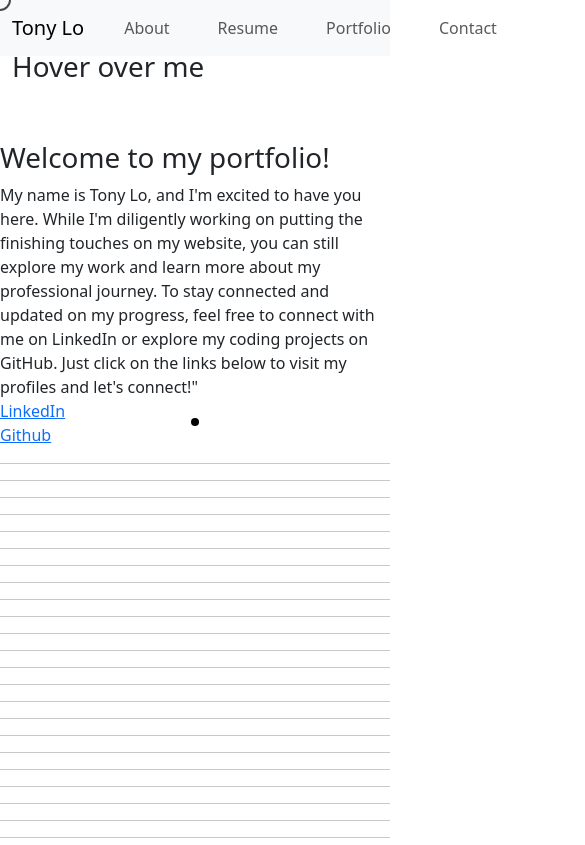
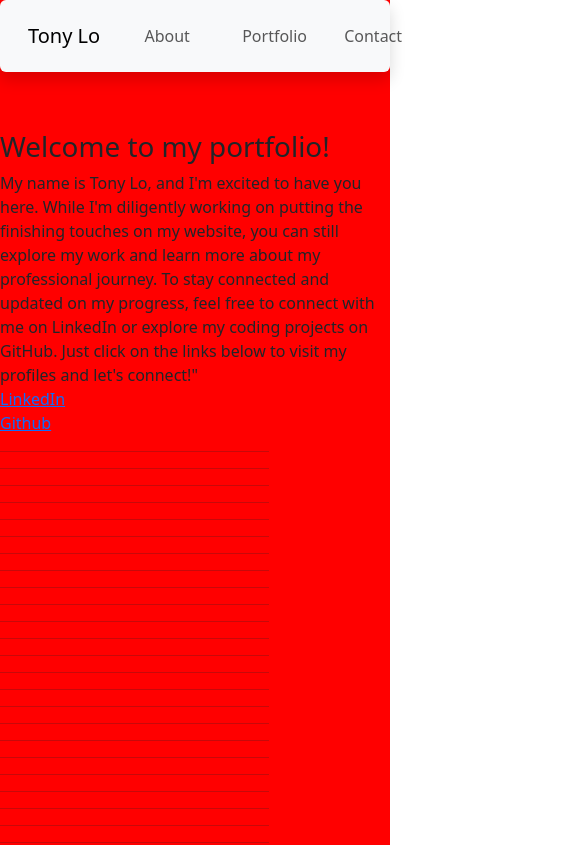
Before and after one commit to tonyhylo/Portfolio, a React (Create React App) app: page / in a window 390 px wide. Shown: the top 845 px of the page, 585 px wide, since content can reach past the window. Built offline with nearby package versions, Linux system fonts and the light colour scheme.

Commit message:
Made footer hidden behind content

```diff
--- a/package.json
+++ b/package.json
@@ -8,6 +8,7 @@
     "@testing-library/user-event": "^13.5.0",
     "bcrypt": "^5.0.1",
     "bootstrap": "^5.3.2",
+    "bootstrap-icons": "^1.11.1",
     "dotenv": "^16.0.1",
     "express": "^4.18.1",
     "firebase": "^10.4.0",
--- a/src/components/NavBar/NavBar.jsx
+++ b/src/components/NavBar/NavBar.jsx
@@ -1,10 +1,18 @@
-import { useState, useEffect } from "react";
+import { useState, useEffect, useContext } from "react";
+import { MouseContext } from "../../context/mouse-context";
 
 export default function NavBar() {
+  const { cursorType, cursorChangeHandler } = useContext(MouseContext);
   return (
-    <nav class="navbar navbar-expand bg-body-tertiary fixed-top">
+    <nav class="navbar navbar-expand bg-body-tertiary fixed-top shadow p-3 mb-5 bg-body-tertiary rounded">
       <div class="container-fluid">
-        <a class="navbar-brand" href="#home">
+        <a
+          class="navbar-brand"
+          href="#home"
+          onMouseEnter={() => cursorChangeHandler("hovered")}
+          onMouseLeave={() => cursorChangeHandler("")}
+          onClick={() => cursorChangeHandler("clicked")}
+        >
           Tony Lo
         </a>
         {/* <button
@@ -19,12 +27,15 @@
           <span class="navbar-toggler-icon"></span>
         </button> */}
         <div class="collapse navbar-collapse" id="navbarNavAltMarkup">
-          <div class="navbar-nav nav-fill ms-auto">
+          <div
+            class="navbar-nav nav-fill ms-auto"
+            onMouseEnter={() => cursorChangeHandler("hovered")}
+            onMouseLeave={() => cursorChangeHandler("")}
+            onClick={() => cursorChangeHandler("clicked")}
+            onMouseOut={() => cursorChangeHandler("hovered")}
+          >
             <a class="nav-link mx-3" href="#about">
               About
-            </a>
-            <a class="nav-link mx-3" href="#resume">
-              Resume
             </a>
             <a class="nav-link mx-3" href="#portfolio">
               Portfolio
--- a/src/index.css
+++ b/src/index.css
@@ -156,7 +156,7 @@
 }
 
 main, #about, #portfolio, #resume, #contact {
-  padding-top: 50px;
+  padding-top: 65px;
 }
 
 .nav-link:hover {
@@ -166,44 +166,48 @@
 }
 
 .nav-link {
-  padding: 20px
+  width:70px
 }
 
-.ring {
-  position: fixed;
-  top: 0;
-  left: 0;
-  width: 22px;
-  height: 22px;
-  border: 2px solid rgba(31, 30, 30, 0.808);
-  border-radius: 100%;
-  transform: translate(-50%, -50%);
-  -webkit-transition-duration: 100ms;
-  transition-duration: 100ms;
-  -webkit-transition-timing-function: ease-out;
-  transition-timing-function: ease-out;
-  will-change: width, height, transform, border;
-  z-index: 999;
-  pointer-events: none;
+.icons {
+  color: black;
+  margin: 0 1% 0 1%;
 }
 
-.dot {
-  position: fixed;
-  top: 50%;
-  left: 50%;
-  width: 8px;
-  height: 8px;
-  background-color: black;
-  border-radius: 100%;
-  transform: translate(-50%, -50%);
-  z-index: 999;
-  pointer-events: none;
+.icons:hover {
+  color: white;
 }
 
+.icons-footer {
+  text-align: center;
+}
 
+hr {
+  width: 69%;
+  border-color: white;
+  opacity: 1;
+}
 
+.tl-footer {
+  background-color: rgb(85, 85, 190);
+  padding: 1.5% 0 0.1% 0;
+}
 
+main {
+  z-index: 1;
+  margin-bottom: 33%;
+  background-color: red;
+  min-height: 200vh;
+}
 
+.hidden-footer {
+  z-index: -1;
+  background-color: white;
+  position: fixed;
+  bottom: 30%;
+  width: 100%;
+  height: 200px;
+}
 
 
 
--- a/src/pages/App/App.jsx
+++ b/src/pages/App/App.jsx
@@ -11,15 +11,6 @@
   return (
     <main className="App">
       <Cursor />
-      <div className="container">
-        <div
-          onMouseEnter={() => cursorChangeHandler("hovered")}
-          onMouseLeave={() => cursorChangeHandler("")}
-        >
-          <h1>Hover over me</h1>
-        </div>
-      </div>
-      <div className="container" style={{ background: "peachpuff" }}></div>
       <NavBar />
       <PortfolioPage />
     </main>
--- a/src/pages/PortfolioPage/PortfolioPage.jsx
+++ b/src/pages/PortfolioPage/PortfolioPage.jsx
@@ -1,8 +1,11 @@
 // import './MenuList.css';
 // import MenuListItem from '../MenuListItem/MenuListItem';
 import "./PortfolioPage.css";
+import { useState, useEffect, useContext } from "react";
+import { MouseContext } from "../../context/mouse-context";
 
 export default function PortfolioPage() {
+  const { cursorType, cursorChangeHandler } = useContext(MouseContext);
   return (
     <>
       <main id="home">
@@ -16,12 +19,20 @@
           Just click on the links below to visit my profiles and let's connect!"
         </div>
         <div>
-          <a href="https://www.linkedin.com/in/tonyhongyaulo/" target="_blank" rel="noopener noreferrer">
+          <a
+            href="https://www.linkedin.com/in/tonyhongyaulo/"
+            target="_blank"
+            rel="noopener noreferrer"
+          >
             LinkedIn
           </a>
         </div>
         <div>
-          <a target="_blank" href="https://github.com/tonyhylo" rel="noopener noreferrer">
+          <a
+            target="_blank"
+            href="https://github.com/tonyhylo"
+            rel="noopener noreferrer"
+          >
             Github
           </a>
         </div>
@@ -150,70 +161,6 @@
         <hr />
         <hr />
         <hr />
-        <div id="resume">
-          <h1>Resume</h1>
-        </div>
-        <hr />
-        <hr />
-        <hr />
-        <hr />
-        <hr />
-        <hr />
-        <hr />
-        <hr />
-        <hr />
-        <hr />
-        <hr />
-        <hr />
-        <hr />
-        <hr />
-        <hr />
-        <hr />
-        <hr />
-        <hr />
-        <hr />
-        <hr />
-        <hr />
-        <hr />
-        <hr />
-        <hr />
-        <hr />
-        <hr />
-        <hr />
-        <hr />
-        <hr />
-        <hr />
-        <hr />
-        <hr />
-        <hr />
-        <hr />
-        <hr />
-        <hr />
-        <hr />
-        <hr />
-        <hr />
-        <hr />
-        <hr />
-        <hr />
-        <hr />
-        <hr />
-        <hr />
-        <hr />
-        <hr />
-        <hr />
-        <hr />
-        <hr />
-        <hr />
-        <hr />
-        <hr />
-        <hr />
-        <hr />
-        <hr />
-        <hr />
-        <hr />
-        <hr />
-        <hr />
-        <hr />
         <div id="portfolio">
           <h1>Portfolio</h1>
         </div>
@@ -278,71 +225,159 @@
         <hr />
         <hr />
         <hr />
-        <div id="contact">
+        <div>
+          helloooooooooooooooooooooooooooooooooooooooooooooooooooooooooooooooooooooooooooooooooooooo
+        </div>
+        <div>
+          helloooooooooooooooooooooooooooooooooooooooooooooooooooooooooooooooooooooooooooooooooooooo
+        </div>
+        <div>
+          helloooooooooooooooooooooooooooooooooooooooooooooooooooooooooooooooooooooooooooooooooooooo
+        </div>
+        <div>
+          helloooooooooooooooooooooooooooooooooooooooooooooooooooooooooooooooooooooooooooooooooooooo
+        </div>
+        <div>
+          helloooooooooooooooooooooooooooooooooooooooooooooooooooooooooooooooooooooooooooooooooooooo
+        </div>
+        <div>
+          helloooooooooooooooooooooooooooooooooooooooooooooooooooooooooooooooooooooooooooooooooooooo
+        </div>
+        <div>
+          helloooooooooooooooooooooooooooooooooooooooooooooooooooooooooooooooooooooooooooooooooooooo
+        </div>
+        <div>
+          helloooooooooooooooooooooooooooooooooooooooooooooooooooooooooooooooooooooooooooooooooooooo
+        </div>
+        <div>
+          helloooooooooooooooooooooooooooooooooooooooooooooooooooooooooooooooooooooooooooooooooooooo
+        </div>
+        <div id="contact"></div>
+      </main>
+      <div class="hidden-footer">
+        <div>
           <h1>Contact</h1>
         </div>
-        <hr />
-        <hr />
-        <hr />
-        <hr />
-        <hr />
-        <hr />
-        <hr />
-        <hr />
-        <hr />
-        <hr />
-        <hr />
-        <hr />
-        <hr />
-        <hr />
-        <hr />
-        <hr />
-        <hr />
-        <hr />
-        <hr />
-        <hr />
-        <hr />
-        <hr />
-        <hr />
-        <hr />
-        <hr />
-        <hr />
-        <hr />
-        <hr />
-        <hr />
-        <hr />
-        <hr />
-        <hr />
-        <hr />
-        <hr />
-        <hr />
-        <hr />
-        <hr />
-        <hr />
-        <hr />
-        <hr />
-        <hr />
-        <hr />
-        <hr />
-        <hr />
-        <hr />
-        <hr />
-        <hr />
-        <hr />
-        <hr />
-        <hr />
-        <hr />
-        <hr />
-        <hr />
-        <hr />
-        <hr />
-        <hr />
-        <hr />
-        <hr />
-        <hr />
-        <hr />
-        <hr />
-      </main>
+        <div class="mb-3">
+          <label for="exampleFormControlInput1" class="form-label">
+            <svg
+              xmlns="http://www.w3.org/2000/svg"
+              width="16"
+              height="16"
+              fill="currentColor"
+              class="bi bi-person-fill"
+              viewBox="0 0 16 16"
+            >
+              <path d="M3 14s-1 0-1-1 1-4 6-4 6 3 6 4-1 1-1 1H3Zm5-6a3 3 0 1 0 0-6 3 3 0 0 0 0 6Z" />
+            </svg>
+            Name
+          </label>
+          <input
+            type="text"
+            class="form-control"
+            id="exampleFormControlInput1"
+            placeholder="Your name"
+            onMouseEnter={() => cursorChangeHandler("hovered")}
+            onMouseLeave={() => cursorChangeHandler("")}
+            onClick={() => cursorChangeHandler("clicked")}
+            onMouseOut={() => cursorChangeHandler("hovered")}
+          ></input>
+          <label for="exampleFormControlInput1" class="form-label">
+            <svg
+              xmlns="http://www.w3.org/2000/svg"
+              width="16"
+              height="16"
+              fill="currentColor"
+              class="bi bi-envelope-fill"
+              viewBox="0 0 16 16"
+            >
+              <path d="M.05 3.555A2 2 0 0 1 2 2h12a2 2 0 0 1 1.95 1.555L8 8.414.05 3.555ZM0 4.697v7.104l5.803-3.558L0 4.697ZM6.761 8.83l-6.57 4.027A2 2 0 0 0 2 14h12a2 2 0 0 0 1.808-1.144l-6.57-4.027L8 9.586l-1.239-.757Zm3.436-.586L16 11.801V4.697l-5.803 3.546Z" />
+            </svg>
+            Email Address
+          </label>
+          <input
+            type="email"
+            class="form-control"
+            id="exampleFormControlInput1"
+            placeholder="email@example.com"
+            onMouseEnter={() => cursorChangeHandler("hovered")}
+            onMouseLeave={() => cursorChangeHandler("")}
+            onClick={() => cursorChangeHandler("clicked")}
+            onMouseOut={() => cursorChangeHandler("hovered")}
+          ></input>
+        </div>
+        <div class="mb-3">
+          <label for="exampleFormControlTextarea1" class="form-label">
+            <svg
+              xmlns="http://www.w3.org/2000/svg"
+              width="16"
+              height="16"
+              fill="currentColor"
+              class="bi bi-chat-left-text-fill"
+              viewBox="0 0 16 16"
+            >
+              <path d="M0 2a2 2 0 0 1 2-2h12a2 2 0 0 1 2 2v8a2 2 0 0 1-2 2H4.414a1 1 0 0 0-.707.293L.854 15.146A.5.5 0 0 1 0 14.793V2zm3.5 1a.5.5 0 0 0 0 1h9a.5.5 0 0 0 0-1h-9zm0 2.5a.5.5 0 0 0 0 1h9a.5.5 0 0 0 0-1h-9zm0 2.5a.5.5 0 0 0 0 1h5a.5.5 0 0 0 0-1h-5z" />
+            </svg>
+            Message
+          </label>
+          <textarea
+            class="form-control"
+            id="exampleFormControlTextarea1"
+            placeholder="Hi Tony ..."
+            rows="3"
+            onMouseEnter={() => cursorChangeHandler("hovered")}
+            onMouseLeave={() => cursorChangeHandler("")}
+            onClick={() => cursorChangeHandler("clicked")}
+            onMouseOut={() => cursorChangeHandler("hovered")}
+          ></textarea>
+        </div>
+        <footer class="tl-footer">
+          <div class="icons-footer">
+            <a
+              href="https://www.linkedin.com/in/tonyhongyaulo/"
+              target="_blank"
+              rel="noopener noreferrer"
+            >
+              <svg
+                xmlns="http://www.w3.org/2000/svg"
+                width="50"
+                height="50"
+                fill="currentColor"
+                class="bi bi-linkedin icons"
+                viewBox="0 0 16 16"
+              >
+                <path d="M0 1.146C0 .513.526 0 1.175 0h13.65C15.474 0 16 .513 16 1.146v13.708c0 .633-.526 1.146-1.175 1.146H1.175C.526 16 0 15.487 0 14.854V1.146zm4.943 12.248V6.169H2.542v7.225h2.401zm-1.2-8.212c.837 0 1.358-.554 1.358-1.248-.015-.709-.52-1.248-1.342-1.248-.822 0-1.359.54-1.359 1.248 0 .694.521 1.248 1.327 1.248h.016zm4.908 8.212V9.359c0-.216.016-.432.08-.586.173-.431.568-.878 1.232-.878.869 0 1.216.662 1.216 1.634v3.865h2.401V9.25c0-2.22-1.184-3.252-2.764-3.252-1.274 0-1.845.7-2.165 1.193v.025h-.016a5.54 5.54 0 0 1 .016-.025V6.169h-2.4c.03.678 0 7.225 0 7.225h2.4z" />
+              </svg>
+            </a>
+            <a
+              target="_blank"
+              href="https://github.com/tonyhylo"
+              rel="noopener noreferrer"
+            >
+              <svg
+                xmlns="http://www.w3.org/2000/svg"
+                width="50"
+                height="50"
+                fill="currentColor"
+                class="bi bi-github icons"
+                viewBox="0 0 16 16"
+              >
+                <path d="M8 0C3.58 0 0 3.58 0 8c0 3.54 2.29 6.53 5.47 7.59.4.07.55-.17.55-.38 0-.19-.01-.82-.01-1.49-2.01.37-2.53-.49-2.69-.94-.09-.23-.48-.94-.82-1.13-.28-.15-.68-.52-.01-.53.63-.01 1.08.58 1.23.82.72 1.21 1.87.87 2.33.66.07-.52.28-.87.51-1.07-1.78-.2-3.64-.89-3.64-3.95 0-.87.31-1.59.82-2.15-.08-.2-.36-1.02.08-2.12 0 0 .67-.21 2.2.82.64-.18 1.32-.27 2-.27.68 0 1.36.09 2 .27 1.53-1.04 2.2-.82 2.2-.82.44 1.1.16 1.92.08 2.12.51.56.82 1.27.82 2.15 0 3.07-1.87 3.75-3.65 3.95.29.25.54.73.54 1.48 0 1.07-.01 1.93-.01 2.2 0 .21.15.46.55.38A8.012 8.012 0 0 0 16 8c0-4.42-3.58-8-8-8z" />
+              </svg>
+            </a>
+            <div class="d-flex justify-content-center">
+              <hr />
+            </div>
+            <div>
+              <p>
+                Designed & developed by Tony Lo using HTML, CSS, JavaScript, and
+                React. Hosted on Firebase.
+              </p>
+              <p>&copy; 2023 Tony Lo. All rights reserved.</p>
+            </div>
+          </div>
+        </footer>
+      </div>
     </>
   );
 }
```
Also changed, not shown: src/components/Cursor/Cursor.css (+30 -3 lines), firebase.json, 1 other file (tests, documents, lock files or other folders).
